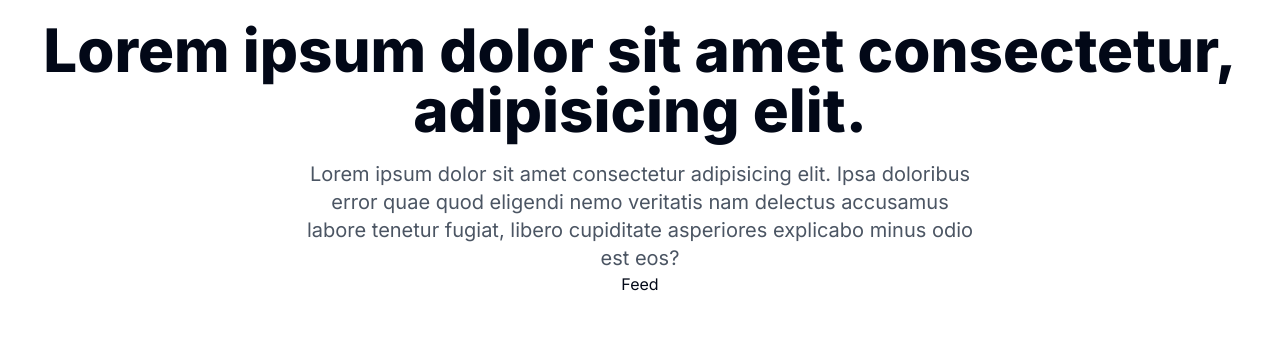
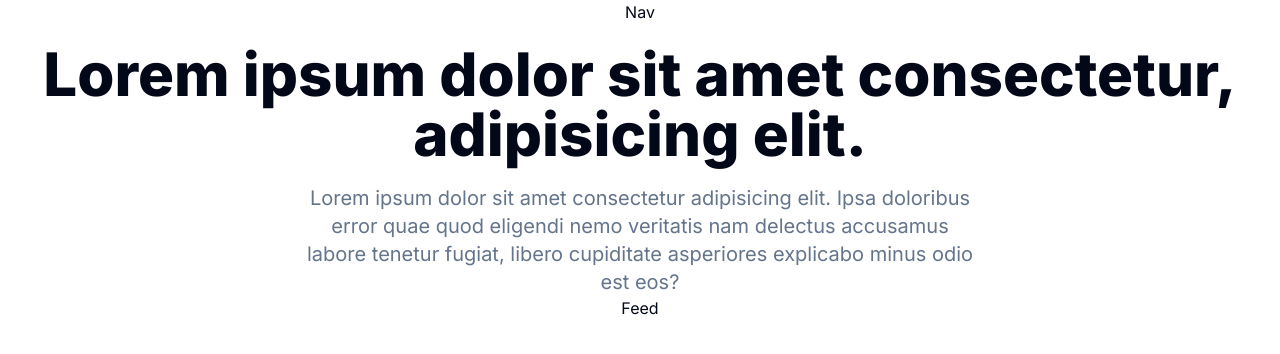
Before and after one commit to islam-ahsanul/GetSnippets, a Next.js app: page / in a window 1280 px wide. Shown: the top 354 px of the page. Built offline with nearby package versions, Linux system fonts and the light colour scheme.

Commit message:
pre next auth

```diff
--- a/app/globals.css
+++ b/app/globals.css
@@ -79,11 +79,11 @@
   }
 
   .black_btn {
-    @apply font-inter flex items-center justify-center rounded-full border border-black bg-black px-5 py-1.5 text-center text-sm text-white transition-all hover:bg-white hover:text-black;
+    @apply flex items-center justify-center rounded-full border border-black bg-black px-5 py-1.5 text-center text-sm text-white transition-all hover:bg-white hover:text-black;
   }
 
   .outline_btn {
-    @apply font-inter flex items-center justify-center rounded-full border border-black bg-transparent px-5 py-1.5 text-center text-sm text-black transition-all hover:bg-black hover:text-white;
+    @apply flex items-center justify-center rounded-full border border-black bg-transparent px-5 py-1.5 text-center text-sm text-black transition-all hover:bg-black hover:text-white;
   }
 
   .head_text {
@@ -107,7 +107,7 @@
   }
 
   .search_input {
-    @apply font-satoshi block w-full rounded-md border border-gray-200 bg-white py-2.5 pl-5 pr-12 text-sm font-medium shadow-lg focus:border-black focus:outline-none focus:ring-0;
+    @apply block w-full rounded-md border border-gray-200 bg-white py-2.5 pl-5 pr-12 text-sm font-medium shadow-lg focus:border-black focus:outline-none focus:ring-0;
   }
 
   .copy_btn {
@@ -138,7 +138,7 @@
 
   /* Nav Component */
   .logo_text {
-    @apply font-satoshi text-lg font-semibold tracking-wide text-black max-sm:hidden;
+    @apply text-lg font-semibold tracking-wide text-black max-sm:hidden;
   }
 
   .dropdown {
@@ -146,7 +146,7 @@
   }
 
   .dropdown_link {
-    @apply font-inter text-sm font-medium text-gray-700 hover:text-gray-500;
+    @apply text-sm font-medium text-gray-700 hover:text-gray-500;
   }
 
   /* PromptCard Component */
--- a/app/layout.tsx
+++ b/app/layout.tsx
@@ -2,6 +2,7 @@ import type { Metadata } from 'next';
 import { Inter } from 'next/font/google';
 import './globals.css';
 import { ThemeProvider } from '@/components/theme-provider';
+import Nav from '@/components/Nav';
 
 const inter = Inter({ subsets: ['latin'] });
 
@@ -25,7 +26,10 @@ export default function RootLayout({
           disableTransitionOnChange
         >
           {' '}
-          <main className="flex flex-col items-center">{children}</main>
+          <main className="flex flex-col items-center">
+            <Nav />
+            {children}
+          </main>
         </ThemeProvider>
       </body>
     </html>
--- a/app/page.tsx
+++ b/app/page.tsx
@@ -1,4 +1,4 @@
-import Feed from '@/components/feed';
+import Feed from '@/components/Feed';
 
 const homepage = () => {
   return (
@@ -6,7 +6,7 @@ const homepage = () => {
       <h1 className="head_text text-center text-foreground">
         Lorem ipsum dolor sit amet consectetur, adipisicing elit.
       </h1>
-      <p className="desc muted-foreground text-center">
+      <p className="desc text-center text-muted-foreground">
         Lorem ipsum dolor sit amet consectetur adipisicing elit. Ipsa doloribus
         error quae quod eligendi nemo veritatis nam delectus accusamus labore
         tenetur fugiat, libero cupiditate asperiores explicabo minus odio est
--- a/components/Nav.tsx
+++ b/components/Nav.tsx
@@ -0,0 +1,129 @@
+'use client';
+import Link from 'next/link';
+import Image from 'next/image';
+
+import { useState, useEffect } from 'react';
+import { signIn, signOut, useSession, getProviders } from 'next-auth/react';
+
+const Nav = () => {
+  const isUserLoggedIn = true;
+  return (
+    <div>Nav</div>
+    // <nav className='flex-between w-full mb-16 pt-3'>
+    //   <Link href='/' className='flex gap-2 flex-center'>
+    //     <Image
+    //       src='/assets/images/logo.svg'
+    //       alt='logo'
+    //       width={30}
+    //       height={30}
+    //       className='object-contain'
+    //     />
+    //     <p className='logo_text'>Promptopia</p>
+    //   </Link>
+
+    //   {/* Desktop Navigation */}
+    //   <div className='sm:flex hidden'>
+    //     {session?.user ? (
+    //       <div className='flex gap-3 md:gap-5'>
+    //         <Link href='/create-prompt' className='black_btn'>
+    //           Create Post
+    //         </Link>
+
+    //         <button type='button' onClick={signOut} className='outline_btn'>
+    //           Sign Out
+    //         </button>
+
+    //         <Link href='/profile'>
+    //           <Image
+    //             src={session?.user.image}
+    //             width={37}
+    //             height={37}
+    //             className='rounded-full'
+    //             alt='profile'
+    //           />
+    //         </Link>
+    //       </div>
+    //     ) : (
+    //       <>
+    //         {providers &&
+    //           Object.values(providers).map((provider) => (
+    //             <button
+    //               type='button'
+    //               key={provider.name}
+    //               onClick={() => {
+    //                 signIn(provider.id);
+    //               }}
+    //               className='black_btn'
+    //             >
+    //               Sign in
+    //             </button>
+    //           ))}
+    //       </>
+    //     )}
+    //   </div>
+
+    //   {/* Mobile Navigation */}
+    //   <div className='sm:hidden flex relative'>
+    //     {session?.user ? (
+    //       <div className='flex'>
+    //         <Image
+    //           src={session?.user.image}
+    //           width={37}
+    //           height={37}
+    //           className='rounded-full'
+    //           alt='profile'
+    //           onClick={() => setToggleDropdown(!toggleDropdown)}
+    //         />
+
+    //         {toggleDropdown && (
+    //           <div className='dropdown'>
+    //             <Link
+    //               href='/profile'
+    //               className='dropdown_link'
+    //               onClick={() => setToggleDropdown(false)}
+    //             >
+    //               My Profile
+    //             </Link>
+    //             <Link
+    //               href='/create-prompt'
+    //               className='dropdown_link'
+    //               onClick={() => setToggleDropdown(false)}
+    //             >
+    //               Create Prompt
+    //             </Link>
+    //             <button
+    //               type='button'
+    //               onClick={() => {
+    //                 setToggleDropdown(false);
+    //                 signOut();
+    //               }}
+    //               className='mt-5 w-full black_btn'
+    //             >
+    //               Sign Out
+    //             </button>
+    //           </div>
+    //         )}
+    //       </div>
+    //     ) : (
+    //       <>
+    //         {providers &&
+    //           Object.values(providers).map((provider) => (
+    //             <button
+    //               type='button'
+    //               key={provider.name}
+    //               onClick={() => {
+    //                 signIn(provider.id);
+    //               }}
+    //               className='black_btn'
+    //             >
+    //               Sign in
+    //             </button>
+    //           ))}
+    //       </>
+    //     )}
+    //   </div>
+    // </nav>
+  );
+};
+
+export default Nav;
```
